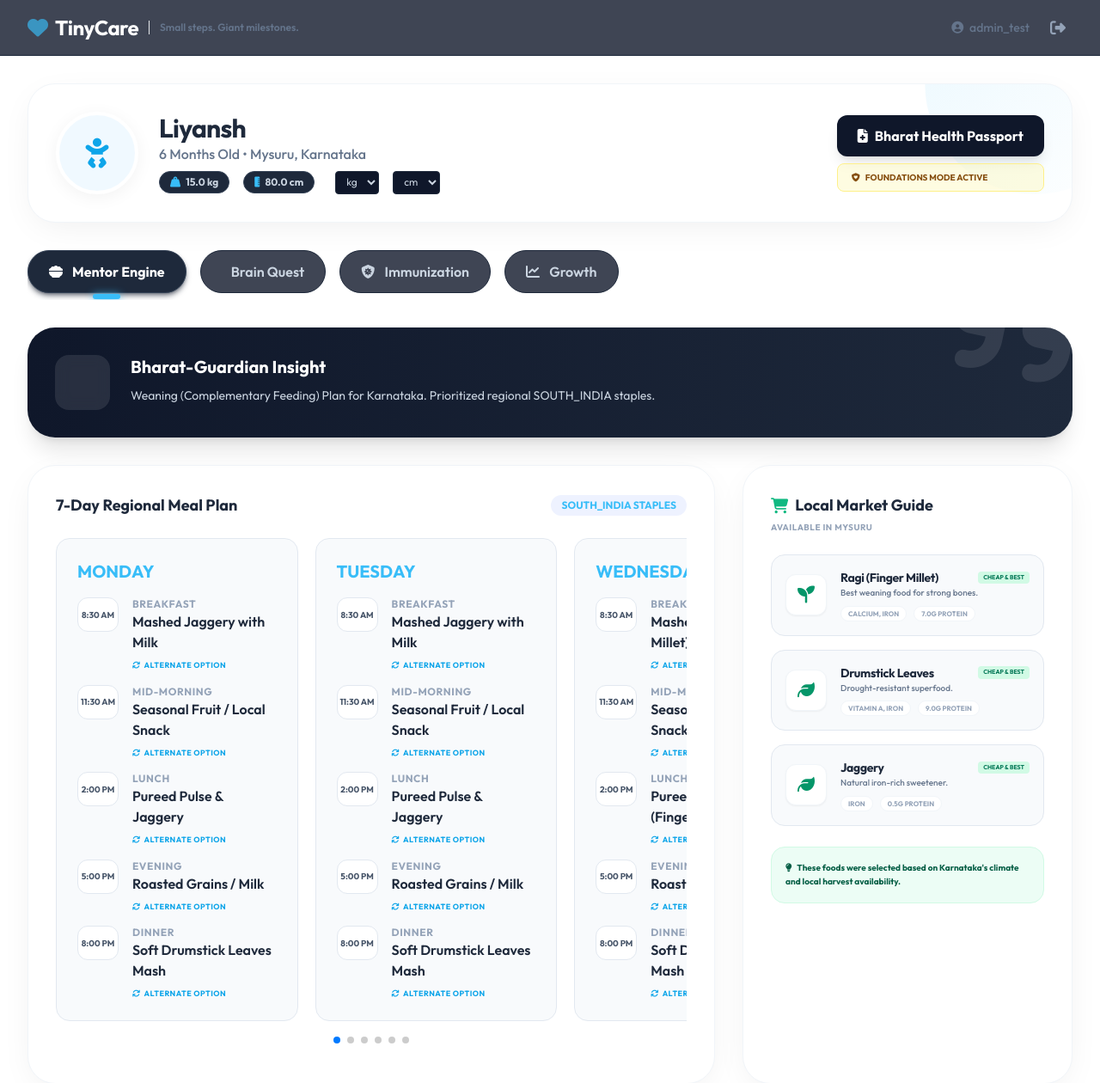
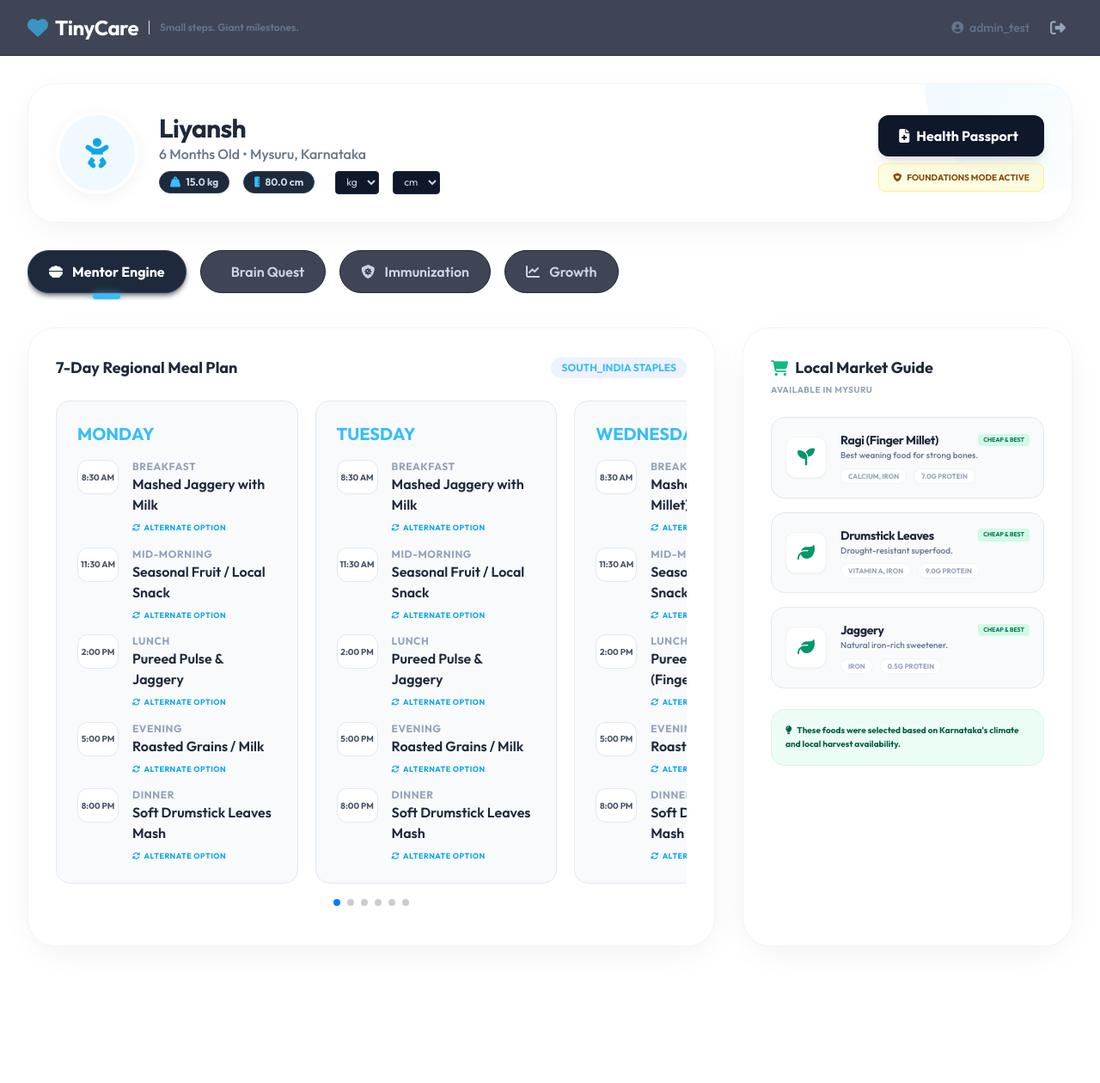
Before and after one commit to lakshyadbasur31/childcare, a Django app: page /child/12/ in a window 1280 px wide. Shown: the top 1260 px of the page at 86% size. After the commit the page ends 1101 px from the top, so only its background shows below. Run offline with Django 5.2, Linux system fonts and the light colour scheme; a user stored in the database is signed in; data comes from the database, SQL or seed files in the repository; both versions use the stored data as it was after the commit; data that the repository does not hold is empty; some libraries are stand-ins or nearby versions.

Commit message:
Remove Bharat-Guardian Insight banner and rename Bharat Health Passport to Health Passport

```diff
--- a/health/logic/pdf_gen.py
+++ b/health/logic/pdf_gen.py
@@ -65,7 +65,7 @@
     body_style = ParagraphStyle('BodyText', parent=styles['Normal'], fontSize=11, leading=16)
 
     # PAGE 1: HERO STORYBOOK
-    elements.append(Paragraph(f"BHARAT-HEALTH GUARDIAN: {child.name.upper()}", title_style))
+    elements.append(Paragraph(f"HEALTH PASSPORT: {child.name.upper()}", title_style))
     elements.append(Spacer(1, 12))
 
     district = child.locality.district if child.locality else "Your Region"
@@ -73,7 +73,7 @@
 
     story_text = f"""
     Greetings to the family of <b>{child.name}</b> in {district}, {state}. <br/><br/>
-    Your child is on a journey to become a 'Bharat Guardian'. This passport tracks their growth,
+    Your child is on an exciting growth journey. This passport tracks their growth,
     immunity, and nutritional milestones tailored specifically for the <b>{child.locality.get_region_tag_display() if child.locality else 'North India'}</b> region.
     """
     elements.append(Paragraph(story_text, body_style))
--- a/health/templates/health/add_child.html
+++ b/health/templates/health/add_child.html
@@ -9,7 +9,7 @@
         </a>
         <div>
             <h1 class="text-3xl font-extrabold text-slate-800 tracking-tight">Create Hero/Heroine Profile</h1>
-            <p class="text-slate-500 font-medium">Add your child to start tracking their Bharat-Guardian journey.</p>
+            <p class="text-slate-500 font-medium">Add your child to start tracking their milestones journey.</p>
         </div>
     </div>
 
--- a/health/templates/health/child_detail.html
+++ b/health/templates/health/child_detail.html
@@ -81,7 +81,7 @@
     <div class="z-10 flex flex-col gap-2">
         <a href="{% url 'download_passport' child.id %}"
             class="bg-slate-900 hover:bg-slate-800 text-white px-6 py-3 rounded-xl font-bold shadow-lg transition-transform hover:-translate-y-0.5 inline-flex items-center gap-2">
-            <i class="fas fa-file-medical"></i> Bharat Health Passport
+            <i class="fas fa-file-medical"></i> Health Passport
         </a>
         {% if brain_context.tier == 'infant' %}
         <div class="bg-pastel-yellow/50 px-4 py-2 rounded-lg border border-yellow-200 text-[10px] font-bold text-yellow-800">
@@ -113,24 +113,6 @@
 
 <!-- Mentor Engine Tab -->
 <div id="nutrition" class="space-y-8 tab-content block">
-    <!-- Mentor Banner -->
-    <div class="bg-gradient-to-r from-slate-900 to-slate-800 p-8 rounded-[2rem] text-white shadow-xl relative overflow-hidden">
-        <div class="absolute right-0 bottom-0 opacity-10 text-[10rem] rotate-12"><i class="fas fa-quote-right"></i></div>
-        <div class="flex items-start gap-6 relative z-10">
-            <div class="w-16 h-16 bg-white/10 rounded-2xl backdrop-blur flex items-center justify-center text-3xl">
-                <i class="fas fa-brain-circuit"></i>
-            </div>
-            <div>
-                <h3 class="text-xl font-bold mb-2">Bharat-Guardian Insight</h3>
-                <p class="text-slate-300 text-sm leading-relaxed max-w-2xl">
-                    {{ recommendation.logic_summary }}
-                    {% if age_months < 6 %}
-                    <br><strong class="text-yellow-400">Mentor Tip:</strong> In this foundation phase, warmth and exclusive breastfeeding are your child's primary armor.
-                    {% endif %}
-                </p>
-            </div>
-        </div>
-    </div>
 
     <!-- Diet Plan -->
     <div class="grid grid-cols-1 lg:grid-cols-3 gap-8">
```
Also changed, not shown: db.sqlite3.
